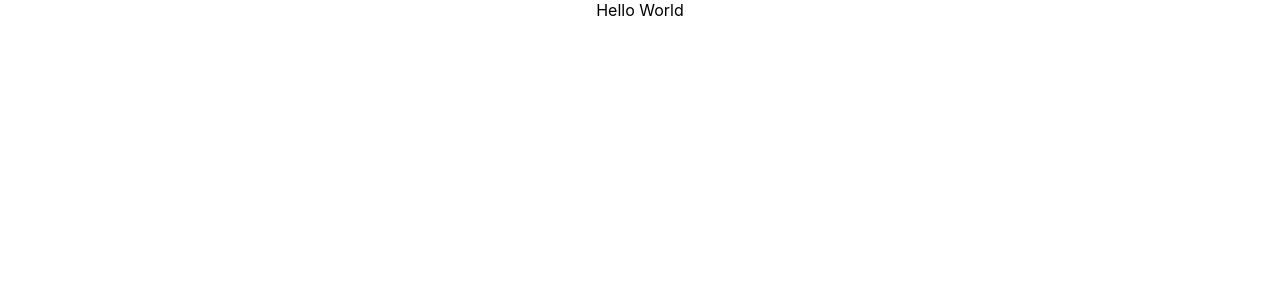
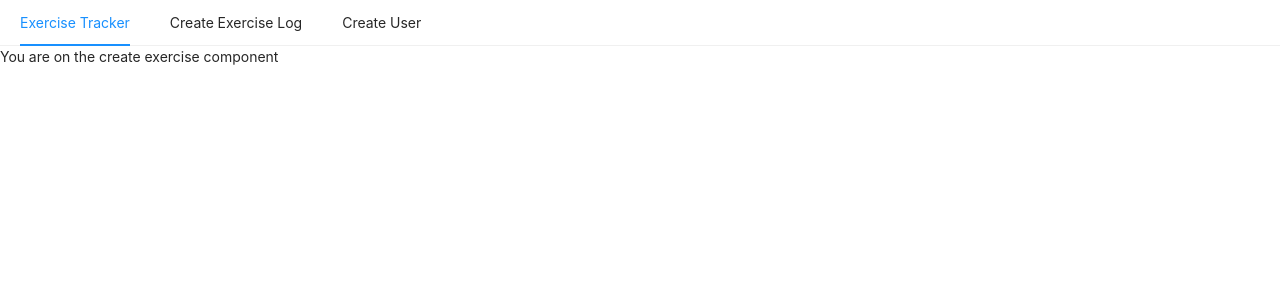
Before and after one commit to DinhSonHai/mern-stack-exercise-tracker, a React (Create React App) app: page /create in a window 1280 px wide. Shown: the top 300 px of the page. Built offline with nearby package versions, Linux system fonts and the light colour scheme.

Commit message:
Create menu

```diff
--- a/package.json
+++ b/package.json
@@ -9,6 +9,7 @@
     "antd": "^4.6.3",
     "react": "^16.13.1",
     "react-dom": "^16.13.1",
+    "react-router-dom": "^5.2.0",
     "react-scripts": "3.4.3"
   },
   "scripts": {
--- a/src/App.js
+++ b/src/App.js
@@ -1,12 +1,25 @@
 import React from 'react';
-import logo from './logo.svg';
-import './App.css';
+import { BrowserRouter as Router, Route} from 'react-router-dom';
+import { Layout } from 'antd';
+
+import Navbar from './components/Navbar';
+import ExercisesList from './components/ExercisesList';
+import CreateExercise from './components/CreateExercise';
+import EditExercise from './components/EditExercise';
+import CreateUser from './components/CreateUser';
 
 function App() {
   return (
-    <div className="App">
-      Hello World
-    </div>
+    <Router>
+      <div className="App">
+        <Navbar />
+      </div>
+      <Route path='/' exact><ExercisesList /></Route>
+      <Route path='/edit/:id' exact><EditExercise /></Route>
+      <Route path='/create' exact><CreateExercise /></Route>
+      <Route path='/user' exact><CreateUser /></Route>
+
+    </Router>
   );
 }
 
--- /dev/null
+++ b/src/components/CreateExercise.js
@@ -0,0 +1,9 @@
+import React from 'react';
+
+export default function CreateExercise() {
+    return (
+        <div className="CreateExercise">
+            <p>You are on the create exercise component</p>
+        </div>
+    );
+}
--- /dev/null
+++ b/src/components/CreateUser.js
@@ -0,0 +1,15 @@
+import React, { Component } from 'react';
+
+export default class CreateUser extends Component {
+    constructor() {
+        super();
+    }
+
+    render() {
+        return(
+            <div className="CreateUser">
+            <p>You are on the create user component</p>
+        </div>
+        );
+    }
+}
--- /dev/null
+++ b/src/components/EditExercise.js
@@ -0,0 +1,9 @@
+import React from 'react';
+
+export default function EditExercise() {
+    return (
+        <div className="EditExercise">
+            <p>You are on the edit exercise component</p>
+        </div>
+    );
+}
--- /dev/null
+++ b/src/components/ExercisesList.js
@@ -0,0 +1,9 @@
+import React from 'react';
+
+export default function ExercisesList() {
+    return (
+        <div className="ExercisesList">
+            <p>You are on the exercises list component</p>
+        </div>
+    );
+}
--- /dev/null
+++ b/src/components/Navbar.js
@@ -0,0 +1,35 @@
+import React, { Component } from 'react';
+import { Link } from 'react-router-dom';
+import { Menu } from 'antd';
+
+import 'antd/dist/antd.css';
+
+export default class Navbar extends Component {
+    constructor() {
+        super();
+        this.state = {
+            current: 'exercises'
+        };
+    }
+    handleClick = e => {
+        this.setState({ current: e.key });
+    }
+    render() {
+        const { current } = this.state;
+        return (
+            <div className="Navbar">
+                <Menu onClick={this.handleClick} selectedKeys={[current]} mode="horizontal">
+                    <Menu.Item>
+                        <Link to='/'>Exercise Tracker</Link>
+                    </Menu.Item>
+                    <Menu.Item>
+                        <Link to='/create'>Create Exercise Log</Link>
+                    </Menu.Item>
+                    <Menu.Item>
+                        <Link to='/user'>Create User</Link>
+                    </Menu.Item>
+                </Menu>
+            </div>
+        )
+    }
+}
```
Also changed, not shown: 1 other file (tests, documents, lock files or other folders).
